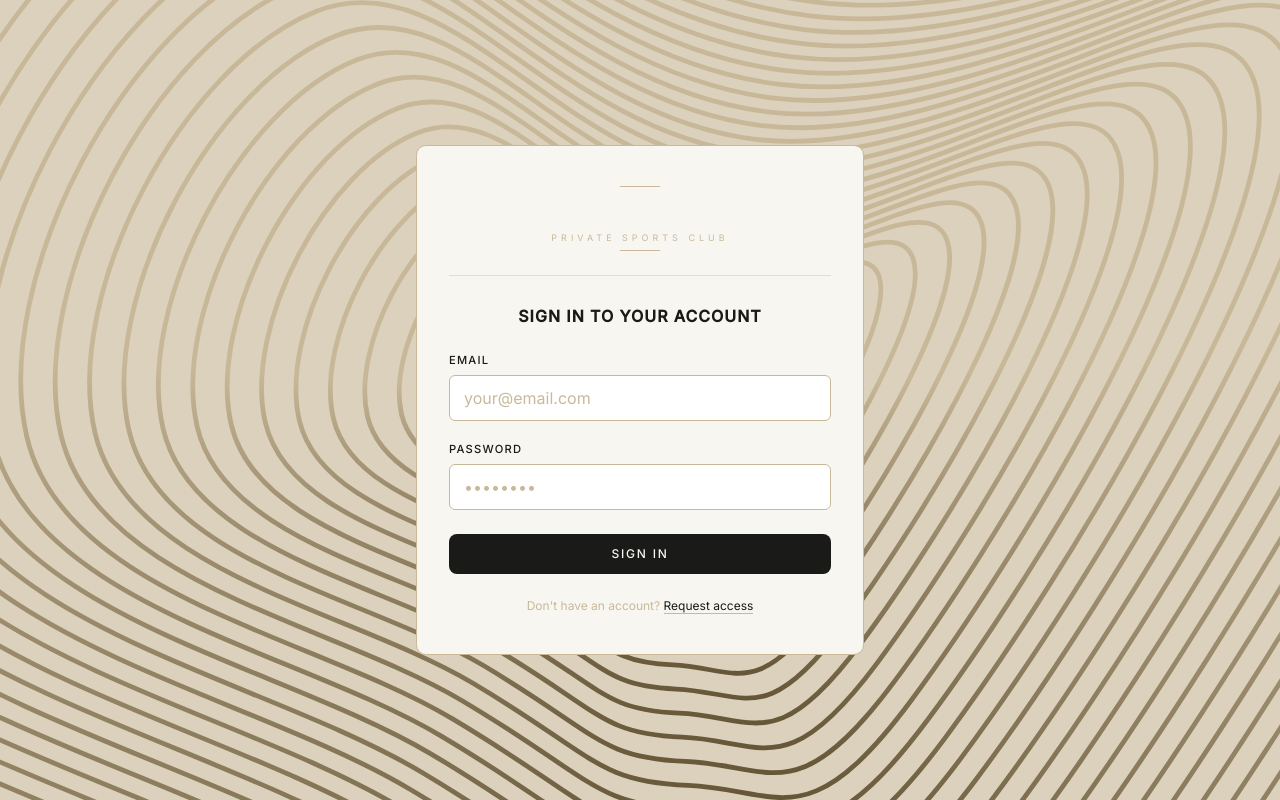
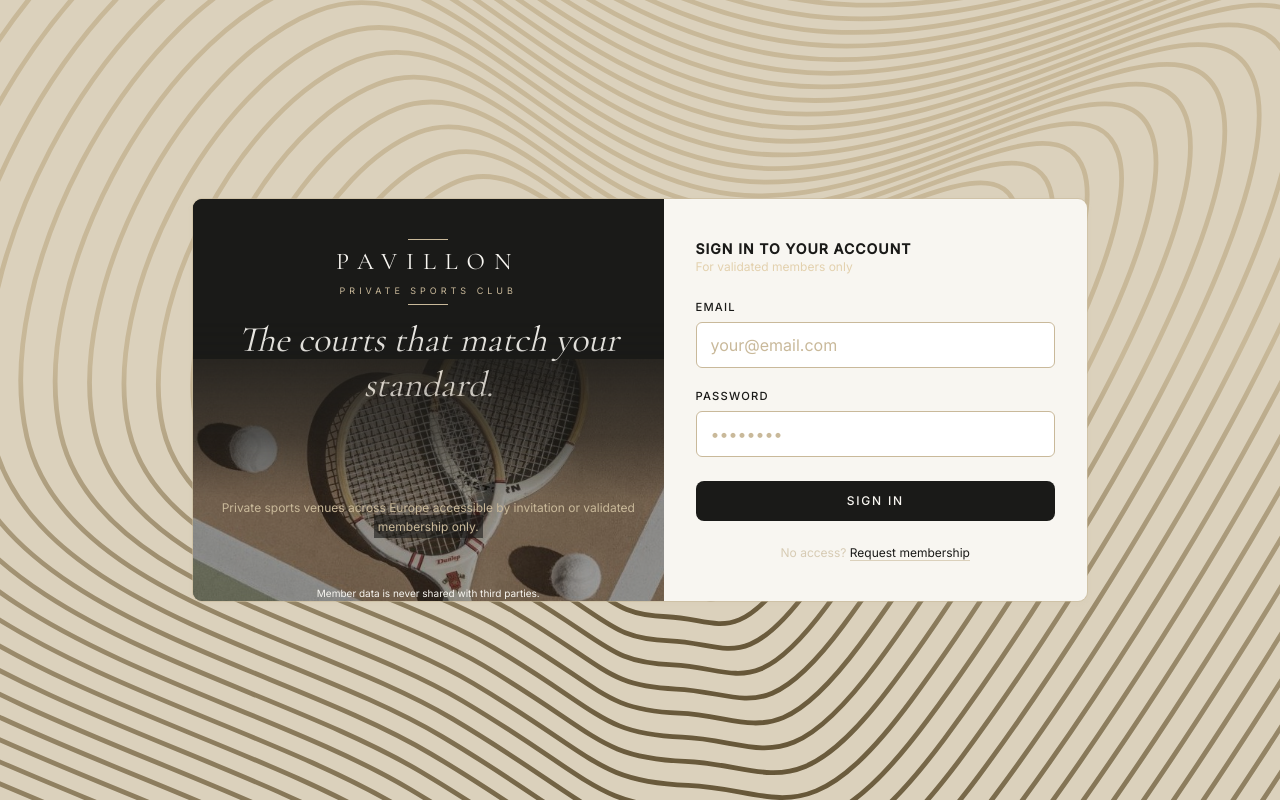
Before and after one commit to jairQuintana/pavillon, a React (Vite) app in the folder client/: page /login in a window 1280 px wide. Built offline with nearby package versions, Linux system fonts and the light colour scheme; no server answers.

Commit message:
style: add login rackets img + improved login styling

```diff
--- a/client/src/components/brand/BrandLogo.tsx
+++ b/client/src/components/brand/BrandLogo.tsx
@@ -14,7 +14,9 @@ const BrandLogo = ({ color = 'cream' }: BrandLogoProps) => {
   return (
     <div className="flex flex-col items-center gap-1.5">
       <div className="bg-sand-500 h-px w-10 opacity-100" />
-      <p className={`font-display text-2xl font-light tracking-[9px] uppercase ${colorStyles[color]}`}>
+      <p
+        className={`font-display text-2xl font-light tracking-[9px] uppercase ${colorStyles[color]}`}
+      >
         Pavillon
       </p>
       <p className="font-ui text-sand-500 text-[9px] font-light tracking-[4px] uppercase">
--- a/client/src/pages/auth/Login.tsx
+++ b/client/src/pages/auth/Login.tsx
@@ -3,37 +3,72 @@ import BrandLogo from '../../components/brand/BrandLogo'
 import FormField from '../../components/ui/FormField'
 import AlertMessage from '../../components/ui/AlertMessage'
 import Button from '../../components/ui/Button'
+import Heading from '../../components/ui/Heading'
+import RacketsLogin from '../../assets/rackets-login.jpg'
 
 const Login = () => {
   const { mutateAsync, isPending, isError, reset } = useLogin()
 
+  const handleSubmit = async (e: React.FormEvent<HTMLFormElement>) => {
+    e.preventDefault()
+    const form = e.currentTarget
+    await mutateAsync({
+      email: (form.elements.namedItem('email') as HTMLInputElement).value,
+      password: (form.elements.namedItem('password') as HTMLInputElement).value,
+    })
+  }
+
   return (
     <main className="bg-sand-400 flex min-h-screen items-center justify-center bg-[url('/login-bg.svg')] bg-cover bg-center px-4">
-      <div className="bg-cream-500 border-sand-500 border-opacity-60 rounded-card w-full max-w-md border px-8 py-10">
-        <BrandLogo />
-
-        <br className="mb-7" />
-        <hr className="border-sand-300 mb-7" />
-
-        <h2 className="text-ink-500 text-md mb-6 text-center font-semibold tracking-[1px] uppercase">
-          Sign in to your account
-        </h2>
-
-        {isError && <AlertMessage message="Invalid email or password" />}
-
-        <form
-          onChange={() => {
-            if (isError) reset()
-          }}
-          onSubmit={async (e) => {
-            e.preventDefault()
-            const form = e.target as HTMLFormElement
-            await mutateAsync({
-              email: form.email.value,
-              password: form.password.value,
-            })
+      <div className="rounded-card border-sand-500/60 grid w-full max-w-4xl grid-cols-1 overflow-hidden border shadow-sm md:grid-cols-[2fr_1.8fr]">
+        <aside className="bg-ink-500 relative hidden min-h-[50dvh] flex-col justify-between md:flex">
+          <img
+            className="z-index-[-1] absolute top-40 left-0 h-full w-full object-cover object-center opacity-60"
+            src={RacketsLogin}
+            alt="Illustration of a tennis court"
+          />
+          <div
+            className="bg-ink-500 relative flex h-full flex-col items-center justify-between gap-6 px-4 pt-10 text-center"
+            style={{
+              maskImage:
+                'linear-gradient(to bottom, rgba(0,0,0,1) 40%, rgba(0,0,0,0.5) 80%, transparent 100%)',
             }}
           >
+            <div>
+              <BrandLogo />
+              <div>
+                <Heading
+                  as="h1"
+                  color="cream"
+                  font="display"
+                  className="bg-ink-500 mb-5 w-full px-2 py-3 text-center leading-snug font-light italic"
+                >
+                  The courts that match your standard.
+                </Heading>
+              </div>
+            </div>
+          </div>
+          <div className="z-10 flex w-full flex-col items-center gap-4">
+            <p className="text-sand-500 mb-8 inline-block w-full px-4 text-center text-xs leading-relaxed">
+              Private sports venues across Europe accessible by invitation or validated{' '}
+              <span className="bg-ink-400 p-1">membership only.</span>
+            </p>
+            <p className="text-cream-500 px-4 text-[10px] leading-relaxed">
+              Member data is never shared with third parties.
+            </p>
+          </div>
+        </aside>
+        <section className="bg-cream-500 flex min-h-[50dvh] flex-1 flex-col justify-center px-8 py-10">
+          <div className="mb-6 md:hidden">
+            <BrandLogo />
+          </div>
+
+          <Heading as="h4">Sign in to your account</Heading>
+          <p className="text-sand-600 mb-6 text-xs">For validated members only</p>
+
+          {isError && <AlertMessage message="Incorrect email or password" />}
+
+          <form onSubmit={handleSubmit} onChange={isError ? reset : undefined}>
             <FormField
               label="Email"
               type="email"
@@ -56,12 +91,13 @@ const Login = () => {
             </Button>
           </form>
 
-        <p className="text-sand-500 mt-6 text-center text-xs">
-          Don't have an account?{' '}
-          <a href="#" className="text-ink-500 border-sand-500 border-b">
-            Request access
+          <p className="text-sand-500/70 mt-6 text-center text-xs">
+            No access?{' '}
+            <a href="#" className="text-ink-500 border-sand-400 border-b">
+              Request membership
             </a>
           </p>
+        </section>
       </div>
     </main>
   )
--- a/client/src/style/main.css
+++ b/client/src/style/main.css
@@ -28,6 +28,7 @@
   --color-sand-300: rgb(201 185 154 / 0.4);
   --color-sand-400: rgb(201 185 154 / 0.6);
   --color-sand-500: #c9b99a;
+  --color-sand-600: #e3d1ae;
 
   /* Escala alert */
   --color-alert-100: rgb(232 83 58 / 0.1);
```
Also changed, not shown: client/src/assets/rackets-login.jpg (added). Lines whose indentation alone changed are shown as unchanged.
